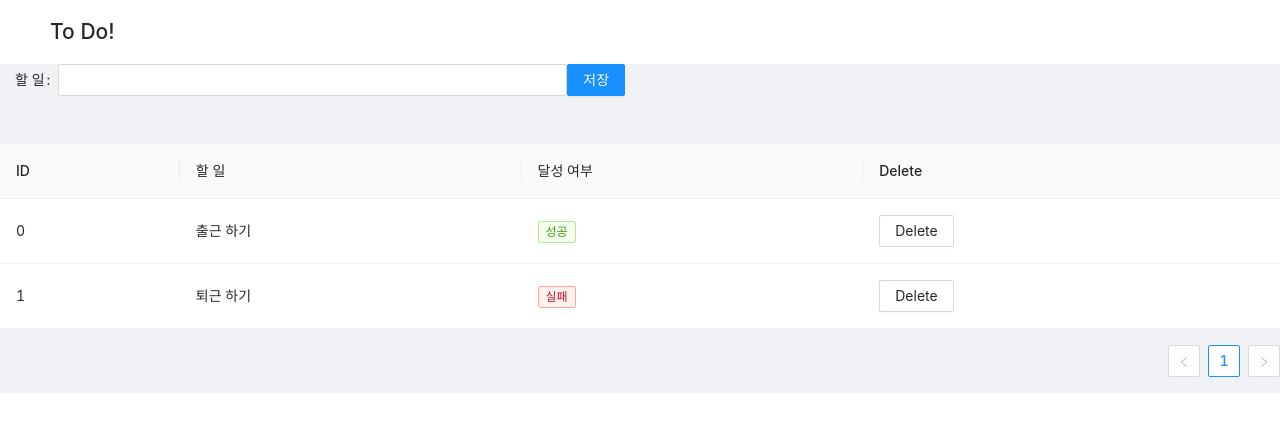
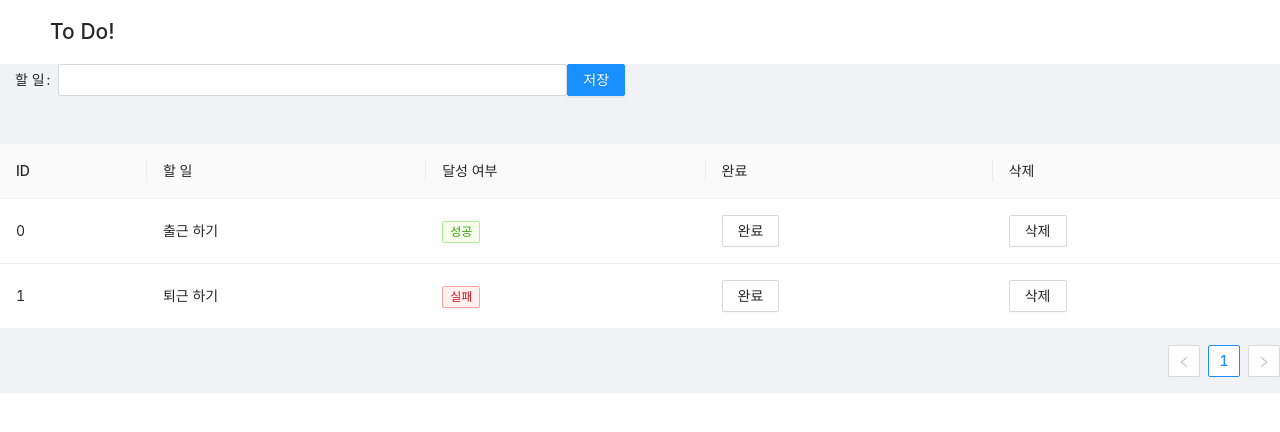
Before and after one commit to eastshine94/react-router-dom-V6, a React (Create React App) app: page /todo in a window 1280 px wide. Shown: the top 432 px of the page. Built offline with nearby package versions, Linux system fonts and the light colour scheme.

Commit message:
add storage module

```diff
--- /dev/null
+++ b/src/lib/storage.js
@@ -0,0 +1,14 @@
+export function getSessionItem(key) {
+  const jsonStr = window.sessionStorage.getItem(key);
+  const value = JSON.parse(jsonStr);
+  return value;
+}
+
+export function setSessionItem(key, value) {
+  const jsonStr = JSON.stringify(value);
+  sessionStorage.setItem(key, jsonStr);
+}
+
+export function removeSessionItem(key) {
+  window.sessionStorage.removeItem(key);
+}
--- a/src/pages/Home.js
+++ b/src/pages/Home.js
@@ -9,6 +9,9 @@ function Home() {
         <Link to="/about">About으로</Link>
       </div>
       <div>
+        <Link to="/todo">todo으로</Link>
+      </div>
+      <div>
         <Link to="/web">Web으로</Link>
       </div>
     </div>
--- a/src/pages/Todo.js
+++ b/src/pages/Todo.js
@@ -11,15 +11,26 @@ import {
   Layout
 } from 'antd';
 import { Content, Header } from 'antd/lib/layout/layout';
+import {
+  getSessionItem,
+  setSessionItem,
+  removeSessionItem
+} from '../lib/storage';
 
 const initTodoList = [
   { id: 0, title: '출근 하기', success: true },
   { id: 1, title: '퇴근 하기', success: false }
 ];
 
+function renderSuccessType(isSuccess) {
+  const tagColors = ['green', 'red'];
+  const label = isSuccess ? '성공' : '실패';
+  return <Tag color={tagColors[isSuccess ? 0 : 1]}>{label}</Tag>;
+}
+
 function Todo() {
   const [todoList, setTodoList] = useState(
-    JSON.parse(sessionStorage.getItem('todo')) || initTodoList
+    getSessionItem('todo') || initTodoList
   );
 
   const [form] = Form.useForm();
@@ -44,11 +55,6 @@ function Todo() {
     );
   };
 
-  const renderSuccessType = isSuccess => {
-    const tagColors = ['green', 'red'];
-    const label = isSuccess ? '성공' : '실패';
-    return <Tag color={tagColors[isSuccess ? 0 : 1]}>{label}</Tag>;
-  };
   const columns = [
     {
       title: 'ID',
@@ -64,12 +70,23 @@ function Todo() {
       render: renderSuccessType
     },
     {
-      title: 'Delete',
+      title: '완료',
       dataIndex: 'id',
       render: id => {
         return (
           <Popconfirm title="Delete?" onConfirm={() => handleDelete(id)}>
-            <Button>Delete</Button>
+            <Button>완료</Button>
+          </Popconfirm>
+        );
+      }
+    },
+    {
+      title: '삭제',
+      dataIndex: 'id',
+      render: id => {
+        return (
+          <Popconfirm title="Delete?" onConfirm={() => handleDelete(id)}>
+            <Button>삭제</Button>
           </Popconfirm>
         );
       }
@@ -77,11 +94,10 @@ function Todo() {
   ];
 
   useEffect(() => {
-    console.log('change : ', JSON.stringify(todoList));
     if (todoList.length === 0) {
-      sessionStorage.removeItem('todo');
+      removeSessionItem('todo');
     } else {
-      sessionStorage.setItem('todo', JSON.stringify(todoList));
+      setSessionItem('todo', todoList);
     }
   }, [todoList]);
 
```
